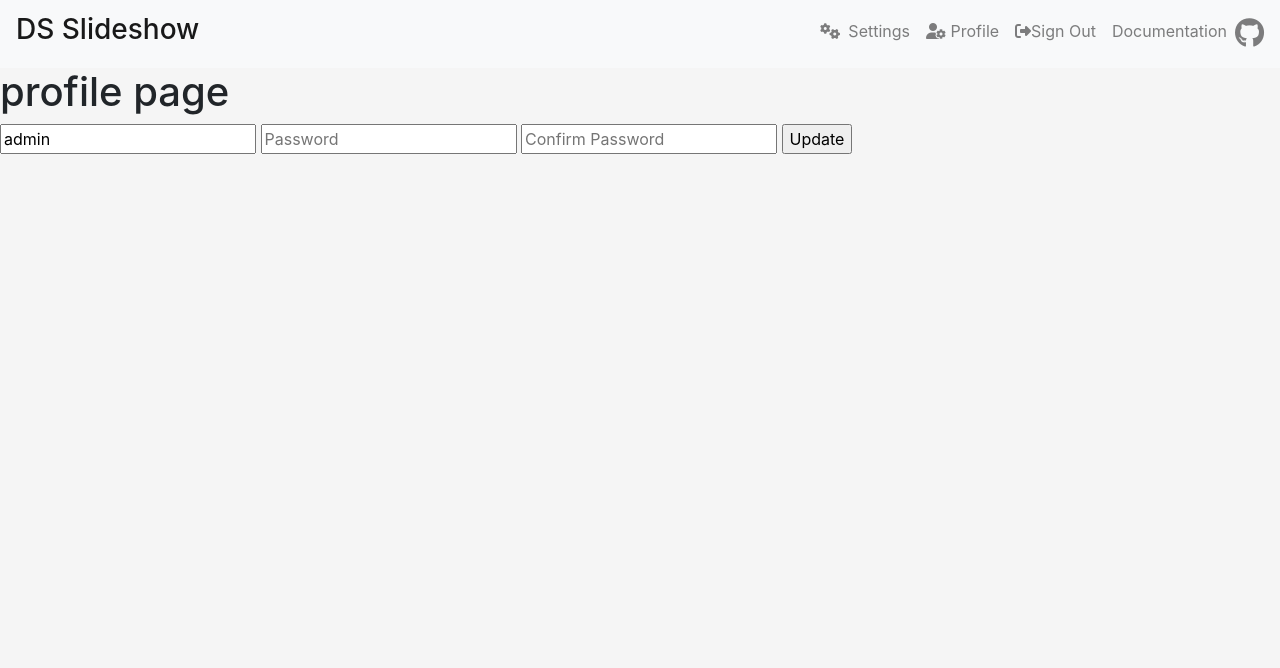
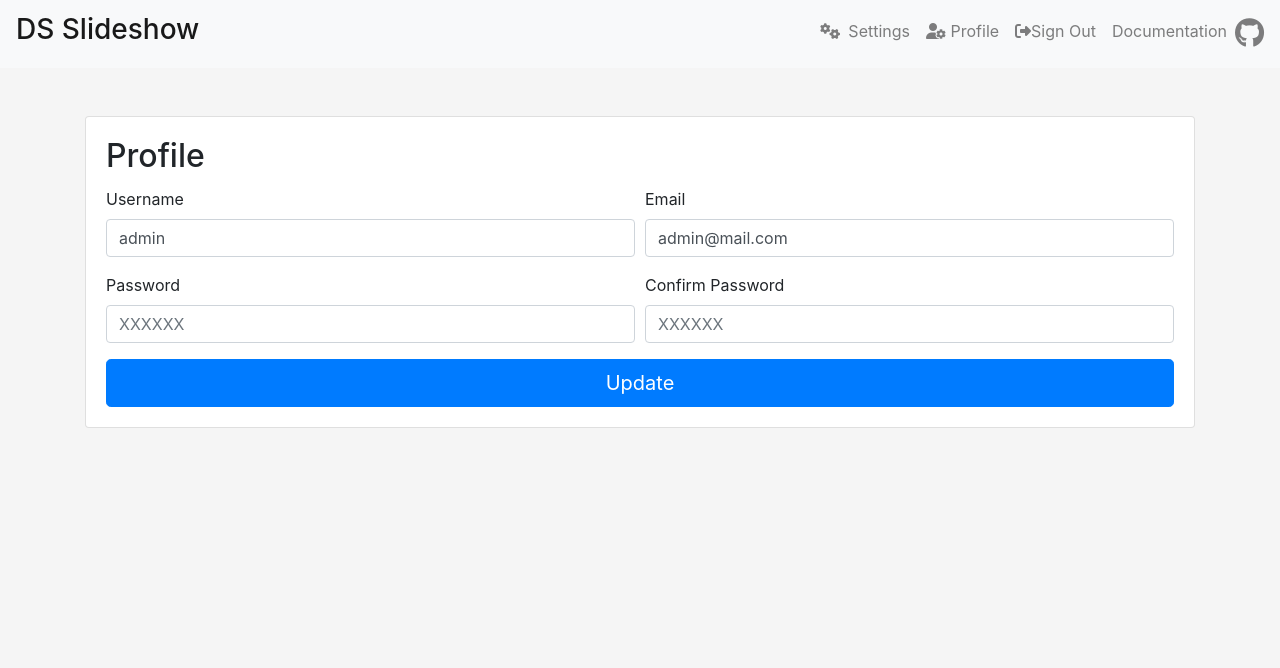
Before and after one commit to Digital-Signage-Slideshow/DS_Slideshow, a Flask app: page /user/admin in a window 1280 px wide. Shown: the top 668 px of the page. Run offline with Flask 2, Linux system fonts and the light colour scheme; a user stored in the database is signed in; data comes from the database, SQL or seed files in the repository; both versions use the stored data as it was after the commit; some libraries are stand-ins or nearby versions.

Commit message:
added profile page

```diff
--- a/slideshow/extensions.py
+++ b/slideshow/extensions.py
@@ -1,8 +1,8 @@
 from flask_sqlalchemy import SQLAlchemy
+from sqlalchemy.orm import sessionmaker
 from flask_migrate import Migrate
 from flask_login import LoginManager
 from flask_bcrypt import Bcrypt
-from sqlalchemy.orm import sessionmaker
 
 db = SQLAlchemy()
 migrate = Migrate()
--- /dev/null
+++ b/slideshow/templates/macros/alerts.html
@@ -0,0 +1,12 @@
+{% with messages = get_flashed_messages(with_categories=true) %}
+    {% if messages %}
+        {% for category, message in messages %}
+            <div class="alert alert-{{ category }} alert-dismissible fade show" role="alert">
+                <strong>{{ category }}</strong> {{ message }}
+                <button type="button" class="close" data-dismiss="alert" aria-label="Close">
+                    <span aria-hidden="true">&times;</span>
+                </button>
+            </div>
+        {% endfor %}
+    {% endif %}
+{% endwith %}
--- a/slideshow/templates/macros/navbar.html
+++ b/slideshow/templates/macros/navbar.html
@@ -5,11 +5,6 @@
         <span class="navbar-toggler-icon"></span>
     </button>
     <div class="collapse navbar-collapse" id="navbarContent">
-        {#        <ul class="navbar-nav mr-auto">#}
-        {#            <li class="nav-item active">#}
-        {#                <a class="nav-link" href="#">Documents<span class="sr-only">(current)</span></a>#}
-        {#            </li>#}
-        {#        </ul>#}
         <ul class="navbar-nav ml-auto">
             {% if current_user.is_authenticated %}
                 <li class="nav-item">
--- a/slideshow/user/forms.py
+++ b/slideshow/user/forms.py
@@ -1,11 +1,12 @@
 from flask_wtf import FlaskForm
 from wtforms import PasswordField, SubmitField, BooleanField, StringField
-from wtforms.validators import EqualTo, ValidationError, InputRequired
+from wtforms.validators import EqualTo, ValidationError, InputRequired, Email
 from .models import User
 
 
 class RegisterForm(FlaskForm):
     username = StringField('Username', validators=[InputRequired()])
+    email = StringField('Email', validators=[Email()])
     password = PasswordField('Password', validators=[InputRequired()])
     confirm_password = PasswordField('Confirm Password', validators=[InputRequired(), EqualTo('password')])
     submit = SubmitField('Register User')
@@ -14,6 +15,11 @@ class RegisterForm(FlaskForm):
         u = User.query.filter_by(username=username.data).first()
         if u is not None:
             raise ValidationError('Please use a different username')
+
+    def validate_email(self, email):
+        u = User.query.filter_by(email=email.data).first()
+        if u is not None:
+            raise ValidationError('Please use a different Email.')
 
 
 class LoginForm(FlaskForm):
@@ -25,6 +31,6 @@ class LoginForm(FlaskForm):
 
 class EditProfileForm(FlaskForm):
     username = StringField('Username', validators=[InputRequired()])
-    password = PasswordField('Password', validators=[InputRequired()])
-    confirm_password = PasswordField('Confirm Password', validators=[InputRequired(), EqualTo('password')])
-    submit = SubmitField('Update')
+    email = StringField('Email', validators=[InputRequired(), Email()])
+    password = PasswordField('Password')
+    confirm_password = PasswordField('Confirm Password', validators=[EqualTo('password')])
--- a/slideshow/user/models.py
+++ b/slideshow/user/models.py
@@ -1,3 +1,4 @@
+from slugify import slugify
 from flask_login import UserMixin
 from werkzeug.security import generate_password_hash, check_password_hash
 
@@ -9,8 +10,13 @@ class User(DSMixin, UserMixin, db.Model):
     __tablename__ = 'users'
     id = db.Column(db.Integer, primary_key=True)
     username = db.Column(db.String(25), unique=True, nullable=False)
+    slug = db.Column(db.String(120), unique=True)
+    email = db.Column(db.String(120), unique=True, nullable=True)
     password = db.Column(db.String())
     active = db.Column(db.Boolean, default=True)
+
+    def gen_slug(self, username):
+        self.slug = slugify(username)
 
     def hash_password(self, password):
         self.password = generate_password_hash(password)
--- a/slideshow/user/templates/user/profile.html
+++ b/slideshow/user/templates/user/profile.html
@@ -4,14 +4,44 @@
 {% block content %}
     {% include 'macros/navbar.html' %}
     <main>
-        <h1>profile page</h1>
-        <form action="" method="post">
-            {{ form.hidden_tag() }}
-            {{ form.username() }}
-            {{ form.password(placeholder='Password') }}
-            {{ form.confirm_password(placeholder='Confirm Password') }}
-            {{ form.submit() }}
-        </form>
+        <div class="container">
+            <div class="card mt-5">
+                {% include 'macros/alerts.html' %}
+                <div class="card-body">
+                    <h2 class="card-title">Profile</h2>
+                    <form action="" method="post">
+                        {{ form.hidden_tag() }}
+                        <div class="form-row">
+                            <div class="from-group col-md-6">
+                                {{ form.username.label }}
+                                {{ form.username(class="form-control") }}
+                            </div>
+                            <div class="form-group col-md-6">
+                                {{ form.email.label }}
+                                {{ form.email(class="form-control") }}
+                            </div>
+                        </div>
+                        <div class="form-row">
+                            <div class="form-group col-md-6">
+                                {{ form.password.label }}
+                                {{ form.password(class="form-control", placeholder='XXXXXX') }}
+                            </div>
+                            <div class="form-group col-md-6">
+                                {{ form.confirm_password.label }}
+                                {{ form.confirm_password(class="form-control", placeholder='XXXXXX') }}
+                            </div>
+                        </div>
+                        <button type="submit" class="btn btn-lg btn-block btn-primary">Update</button>
+                    </form>
+                </div>
+            </div>
+        </div>
     </main>
     {% include 'macros/footer.html' %}
 {% endblock %}
+
+{% block page_scripts %}
+    <script>
+        $('.alert').alert()
+    </script>
+{% endblock %}
--- a/slideshow/user/templates/user/register.html
+++ b/slideshow/user/templates/user/register.html
@@ -7,6 +7,7 @@
         <form class="form-signin" action="{{ url_for('user.register') }}" method="post">
             {{ form.hidden_tag() }}
             {{ form.username(class_='form-control', placeholder='Username') }}
+            {{ form.email(class="form-control", placeholder="Email") }}
             {{ form.password(class_='form-control', placeholder='Password') }}
             {{ form.confirm_password(class_='form-control', placeholder='Confirm Password') }}<br>
             {{ form.submit(class_='btn btn-primary') }}
--- a/slideshow/user/views.py
+++ b/slideshow/user/views.py
@@ -33,7 +33,8 @@ def login():
 def register():
     form = RegisterForm()
     if form.validate_on_submit():
-        u = User(username=form.username.data)
+        u = User(username=form.username.data, email=form.email.data)
+        u.gen_slug(form.username.data)
         u.hash_password(form.password.data)
         u.save()
         return redirect(url_for('user.login'))
@@ -53,12 +54,14 @@ def profile(username):
     form = EditProfileForm()
     if form.validate_on_submit():
         current_user.username = form.username.data
+        current_user.email = form.email.data
         current_user.password = generate_password_hash(form.password.data)
         db.session.commit()
-        flash('Your changes have been saved..')
-        return redirect(url_for('core.index'))
+        flash('Your changes have been saved..', 'success')
+        return redirect(url_for('.profile', username=current_user.username))
     elif request.method == 'GET':
         form.username.data = current_user.username
+        form.email.data = current_user.email
     return render_template('user/profile.html', title='Profile', user=user, form=form)
 
 
```
Also changed, not shown: requirements.txt (+14 -3 lines), slideshow/user/templates/user/login.html (+7 -3 lines), slideshow/slideshow.db.
